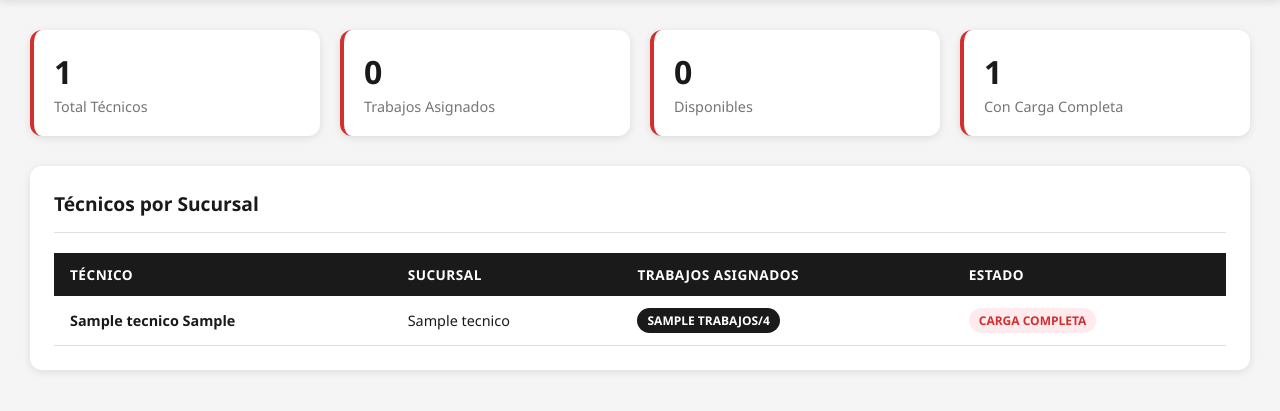
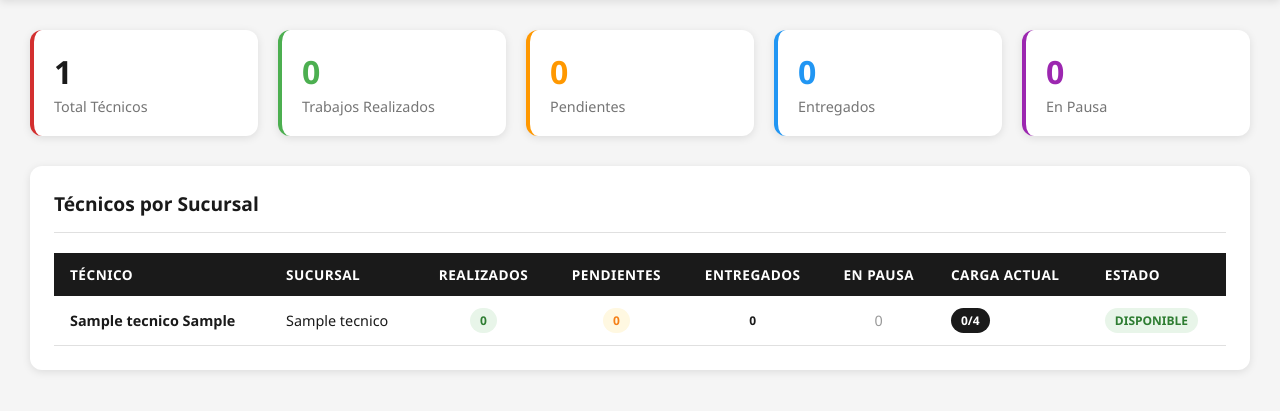
Before and after one commit to akariyauli1-ux/impMartinez, a PHP site: the page made by app/Views/gerente/tecnicos.php in a window 1280 px wide. Shown: the part 80-491 px from the top of the page. Run offline with PHP 8.4, Linux system fonts and the light colour scheme; the template is opened without the code that fills it: most values are stand-ins (such as "Sample title", 1, 10 or a date in 2020); data that the repository does not hold is empty; some libraries are stand-ins or nearby versions.

Commit message:
Agregar estadísticas de trabajos por técnico y comprimir imágenes
- Agregar vista de estadísticas de trabajos realizados, pendientes, entregados y en pausa por técnico
- Agregar método comprimirImagen() para reducir tamaño de fotos antes de guardar en BD
- Aumentar max_allowed_packet de MySQL a 16MB para evitar errores con imágenes grandes
- Las imágenes ahora se redimensionan a máximo 800px de ancho con calidad 70%

```diff
--- a/app/Controllers/GerenteController.php
+++ b/app/Controllers/GerenteController.php
@@ -102,6 +102,9 @@ class GerenteController extends Controller {
             $tecnicos = $this->usuarioModel->obtenerTecnicosPorSucursal($sucursal['id']);
             foreach ($tecnicos as $tecnico) {
                 $tecnico['sucursal_nombre'] = $sucursal['nombre'];
+                // Obtener estadísticas de trabajos del técnico
+                $estadisticas = $this->equipoModel->obtenerEstadisticasPorTecnico($tecnico['id']);
+                $tecnico['estadisticas'] = $estadisticas;
                 $tecnicos_data[] = $tecnico;
             }
         }
--- a/app/Views/gerente/tecnicos.php
+++ b/app/Views/gerente/tecnicos.php
@@ -1,21 +1,40 @@
 <?php $titulo = 'Trabajo de Técnicos'; ob_start(); ?>
+
+<?php
+// Calcular totales generales
+$total_realizados = 0;
+$total_pendientes = 0;
+$total_entregados = 0;
+$total_pausa = 0;
+foreach ($tecnicos as $t) {
+    $stats = $t['estadisticas'] ?? [];
+    $total_realizados += ($stats['completados'] ?? 0) + ($stats['entregados'] ?? 0);
+    $total_pendientes += $stats['pendientes'] ?? 0;
+    $total_entregados += $stats['entregados'] ?? 0;
+    $total_pausa += $stats['en_pausa'] ?? 0;
+}
+?>
 
 <div class="stats-grid">
     <div class="stat-card">
         <div class="stat-value"><?= count($tecnicos) ?></div>
         <div class="stat-label">Total Técnicos</div>
     </div>
-    <div class="stat-card">
-        <div class="stat-value"><?= array_sum(array_column($tecnicos, 'trabajos')) ?></div>
-        <div class="stat-label">Trabajos Asignados</div>
+    <div class="stat-card" style="border-left: 4px solid #4CAF50;">
+        <div class="stat-value" style="color: #4CAF50;"><?= $total_realizados ?></div>
+        <div class="stat-label">Trabajos Realizados</div>
     </div>
-    <div class="stat-card">
-        <div class="stat-value"><?= count(array_filter($tecnicos, function($t) { return $t['trabajos'] < 4; })) ?></div>
-        <div class="stat-label">Disponibles</div>
+    <div class="stat-card" style="border-left: 4px solid #FF9800;">
+        <div class="stat-value" style="color: #FF9800;"><?= $total_pendientes ?></div>
+        <div class="stat-label">Pendientes</div>
     </div>
-    <div class="stat-card">
-        <div class="stat-value"><?= count(array_filter($tecnicos, function($t) { return $t['trabajos'] >= 4; })) ?></div>
-        <div class="stat-label">Con Carga Completa</div>
+    <div class="stat-card" style="border-left: 4px solid #2196F3;">
+        <div class="stat-value" style="color: #2196F3;"><?= $total_entregados ?></div>
+        <div class="stat-label">Entregados</div>
+    </div>
+    <div class="stat-card" style="border-left: 4px solid #9C27B0;">
+        <div class="stat-value" style="color: #9C27B0;"><?= $total_pausa ?></div>
+        <div class="stat-label">En Pausa</div>
     </div>
 </div>
 
@@ -29,29 +48,56 @@
                 <tr>
                     <th>Técnico</th>
                     <th>Sucursal</th>
-                    <th>Trabajos Asignados</th>
+                    <th style="text-align: center;">Realizados</th>
+                    <th style="text-align: center;">Pendientes</th>
+                    <th style="text-align: center;">Entregados</th>
+                    <th style="text-align: center;">En Pausa</th>
+                    <th>Carga Actual</th>
                     <th>Estado</th>
                 </tr>
             </thead>
             <tbody>
                 <?php if (empty($tecnicos)): ?>
                 <tr>
-                    <td colspan="4" style="text-align: center; padding: 20px;">No hay técnicos registrados</td>
+                    <td colspan="8" style="text-align: center; padding: 20px;">No hay técnicos registrados</td>
                 </tr>
                 <?php else: ?>
-                    <?php foreach ($tecnicos as $tecnico): ?>
+                    <?php foreach ($tecnicos as $tecnico):
+                        $stats = $tecnico['estadisticas'] ?? [];
+                        $realizados = ($stats['completados'] ?? 0) + ($stats['entregados'] ?? 0);
+                        $pendientes = $stats['pendientes'] ?? 0;
+                        $entregados = $stats['entregados'] ?? 0;
+                        $en_pausa = $stats['en_pausa'] ?? 0;
+                        $carga_actual = $pendientes + $en_pausa;
+                    ?>
                     <tr>
                         <td>
                             <strong><?= htmlspecialchars($tecnico['nombre'] . ' ' . $tecnico['apellido_paterno']) ?></strong>
                         </td>
                         <td><?= htmlspecialchars($tecnico['sucursal_nombre']) ?></td>
-                        <td>
-                            <span class="badge badge-negro"><?= $tecnico['trabajos'] ?>/4</span>
+                        <td style="text-align: center;">
+                            <span class="badge badge-verde"><?= $realizados ?></span>
+                        </td>
+                        <td style="text-align: center;">
+                            <span class="badge badge-amarillo"><?= $pendientes ?></span>
+                        </td>
+                        <td style="text-align: center;">
+                            <span class="badge badge-azul"><?= $entregados ?></span>
+                        </td>
+                        <td style="text-align: center;">
+                            <?php if ($en_pausa > 0): ?>
+                                <span class="badge badge-morado"><?= $en_pausa ?></span>
+                            <?php else: ?>
+                                <span style="color: #999;">0</span>
+                            <?php endif; ?>
                         </td>
                         <td>
-                            <?php if ($tecnico['trabajos'] >= 4): ?>
+                            <span class="badge badge-negro"><?= $carga_actual ?>/4</span>
+                        </td>
+                        <td>
+                            <?php if ($carga_actual >= 4): ?>
                                 <span class="badge badge-rojo">Carga Completa</span>
-                            <?php elseif ($tecnico['trabajos'] > 0): ?>
+                            <?php elseif ($carga_actual > 0): ?>
                                 <span class="badge badge-amarillo">En Trabajo</span>
                             <?php else: ?>
                                 <span class="badge badge-verde">Disponible</span>
@@ -65,4 +111,15 @@
     </div>
 </div>
 
+<style>
+.badge-morado {
+    background: #9C27B0;
+    color: white;
+    padding: 3px 8px;
+    border-radius: 10px;
+    font-size: 0.75em;
+    font-weight: bold;
+}
+</style>
+
 <?php $contenido = ob_get_clean(); require __DIR__ . '/../layouts/main.php'; ?>
```
Also changed, not shown: app/Controllers/RecepcionController.php (+62 -2 lines), app/Models/Equipo.php (+13 -0 lines).
